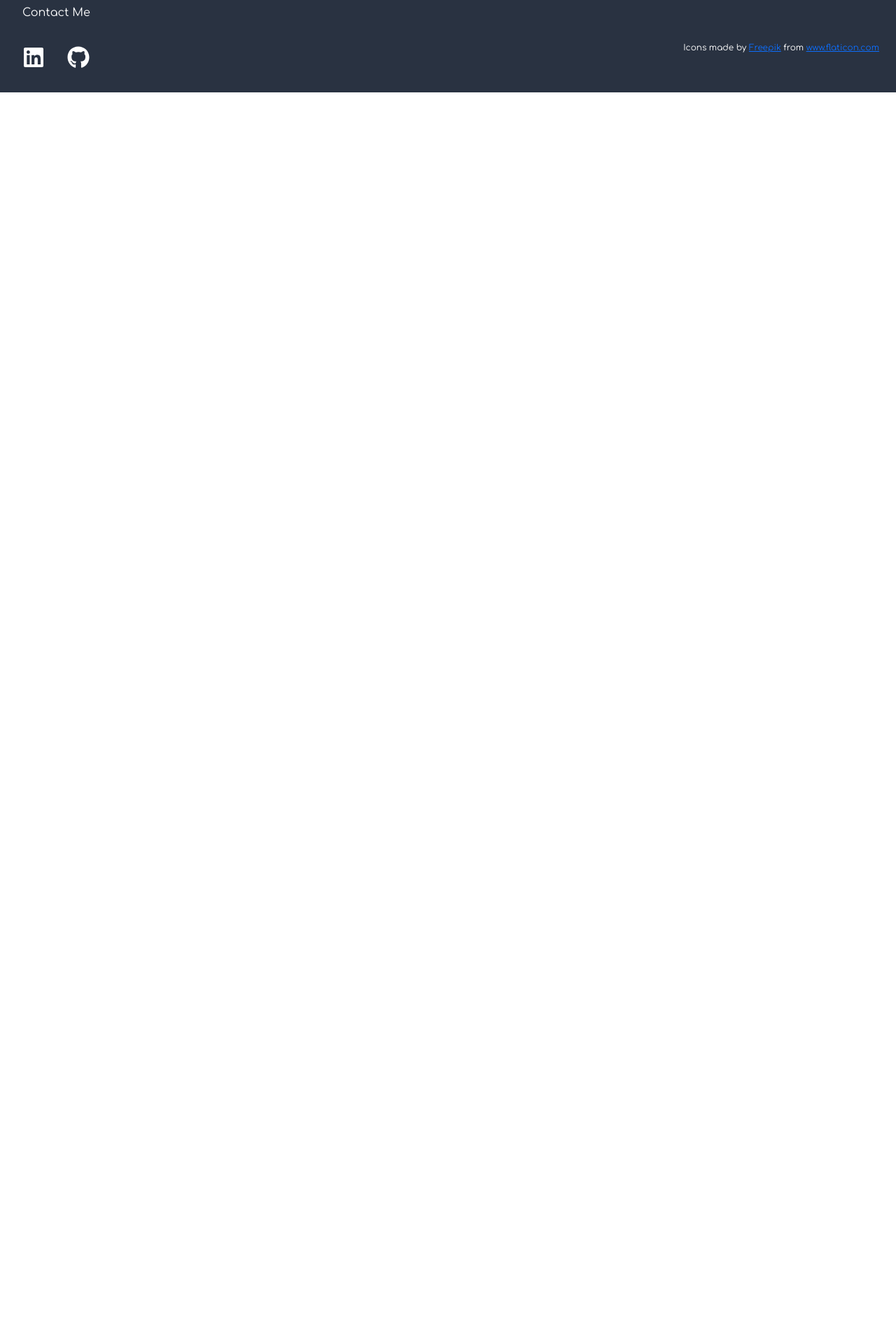
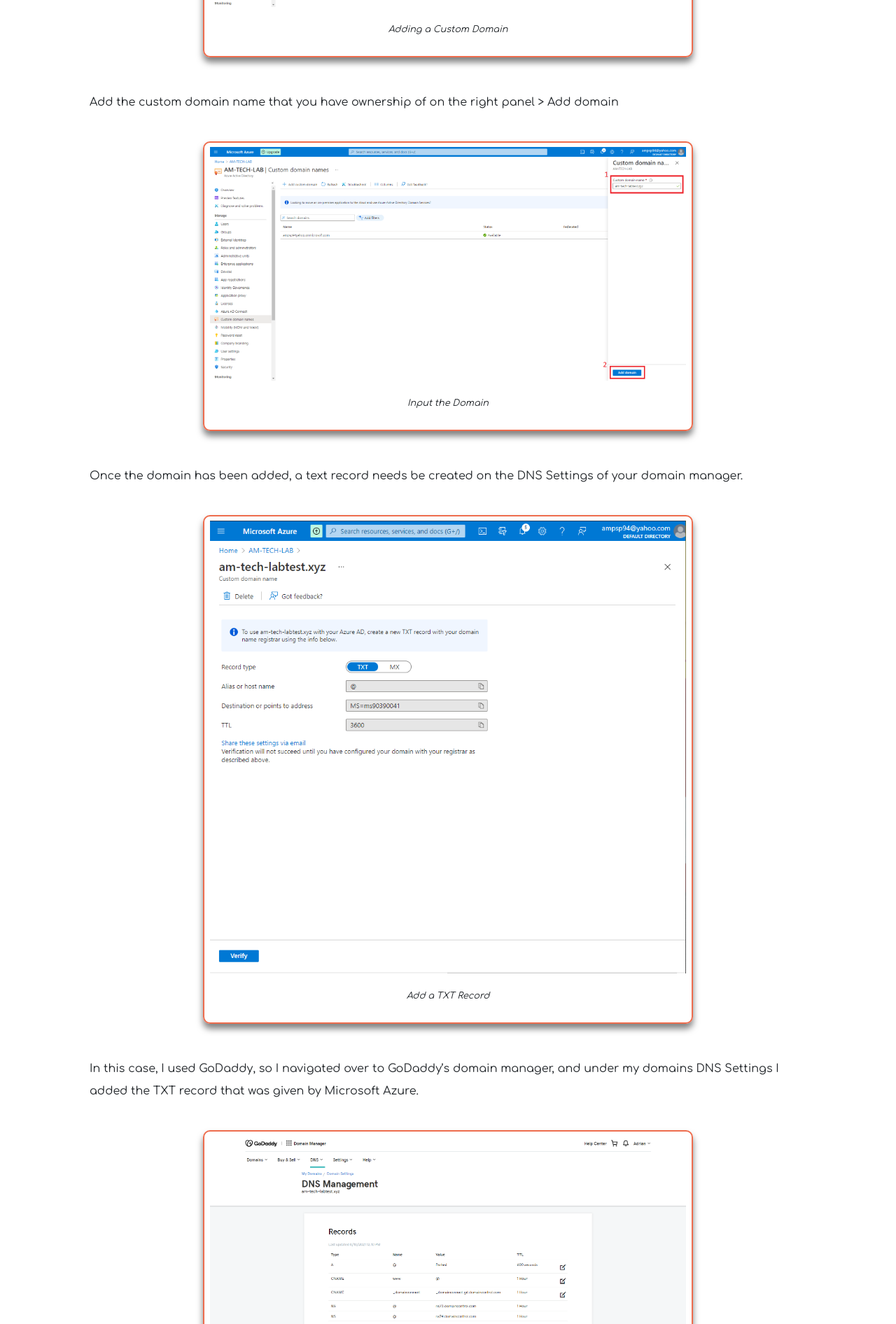
Before and after one commit to adrian-em94/portfolio_web, a React (Create React App) app: page /AZ_CustomDomain in a window 1280 px wide. Shown: the part 731-2623 px from the top of the page at 70% size. Before the commit the page ends 863 px from the top, so only its background shows below. Built offline with nearby package versions, Linux system fonts and the light colour scheme.

Commit message:
added info to page, changed tag color

```diff
--- a/src/components/Cards.css
+++ b/src/components/Cards.css
@@ -160,6 +160,19 @@
   bottom: 2em;
 }
 
+.Microsoft_Azure {
+  border: 2px solid var(--primary-dark);
+  color: white;
+  font-size: 0.6rem;
+  background-color: rgb(153, 0, 0);
+  padding: 0.5rem 0.5rem;
+  width: 50%;
+  border-radius: 2em;
+  text-align: center;
+  position: absolute;
+  bottom: 2em;
+}
+
 .filter_buttons {
   margin-top: 2em;
   margin-bottom: 1em;
--- a/src/components/pages/Skills/AZ_CustomDomain.js
+++ b/src/components/pages/Skills/AZ_CustomDomain.js
@@ -1,4 +1,11 @@
 import "../../VirtualBoxSection.css";
+import ImageItem from "../../ImageItem";
+import AddCustomDomain from "../../../images/AZ-AddCustomDomain.png";
+import AddCustomDomainInput from "../../../images/AZ-AddCustomDomainInput.png";
+import TXTRecordAzure from "../../../images/AZ-TXTRecordAzure.png";
+import TXTRecordGoDaddy from "../../../images/AZ-TXTRecordGoDaddy.png";
+import Verified from "../../../images/AZ-verified.png";
+import GreenCheck from "../../GreenCheck/GreenCheck";
 
 const AZ_CustomDomain = () => {
   return (
@@ -17,6 +24,81 @@
           On the left panel, under “<b>Manage</b>” {">"} Custom domain names{" "}
           {">"} Add custom domain
         </p>
+
+        <div className="image_with_caption">
+          <ImageItem
+            src={AddCustomDomain}
+            text="Adding a Custom Domain"
+            alt="A prompt showing the user where to find the button for adding a custom domain"
+          />
+        </div>
+
+        <p>
+          Add the custom domain name that you have ownership of on the right
+          panel {">"} Add domain
+        </p>
+
+        <div className="image_with_caption">
+          <ImageItem
+            src={AddCustomDomainInput}
+            text="Input the Domain"
+            alt="A prompt showing the user where to input the custom domain"
+          />
+        </div>
+
+        <p>
+          Once the domain has been added, a text record needs be created on the
+          DNS Settings of your domain manager.
+        </p>
+
+        <div className="image_with_caption">
+          <ImageItem
+            src={TXTRecordAzure}
+            text="Add a TXT Record"
+            alt="A prompt showing the user where to input the custom domain"
+          />
+        </div>
+
+        <p>
+          In this case, I used GoDaddy, so I navigated over to GoDaddy’s domain
+          manager, and under my domains DNS Settings I added the TXT record that
+          was given by Microsoft Azure.
+        </p>
+
+        <div className="image_with_caption">
+          <ImageItem
+            src={TXTRecordGoDaddy}
+            text="Add TXT Record from Azure"
+            alt="A prompt showing the user where to add the text record in GoDaddy"
+          />
+        </div>
+
+        <p>
+          Once the txt record has been added to the DNS settings of the domain
+          manager, then you can go back to the Azure portal and click “
+          <b>Verify</b>”
+        </p>
+
+        <p>
+          Note: The verification process is estimated to take a maximum of 24
+          hours…. however in my experience it takes a matter of minutes if done
+          correctly.
+        </p>
+
+        <div className="image_with_caption">
+          <ImageItem
+            src={Verified}
+            text="Custom Domain Verified"
+            alt="A prompt that displays the status of the domain to be verified"
+          />
+        </div>
+
+        <p>
+          After the domain has been verified, then you can click “
+          <b>Make primary</b>”
+        </p>
+
+        <GreenCheck />
       </div>
     </div>
   );
--- a/src/data/skillData.js
+++ b/src/data/skillData.js
@@ -4,6 +4,7 @@
 import WindowsServer from "../images/windows-server.svg";
 import sharedDrive from "../images/shared-drive.jpg";
 import RDP from "../images/rdp.png";
+import Azure from "../images/Azure.png";
 
 const data = [
   {
@@ -56,7 +57,7 @@
   },
   {
     id: 7,
-    src: RDP,
+    src: Azure,
     text: "Azure - Add Custom Domain",
     label: "Azure",
     path: "/AZ_CustomDomain",
```
